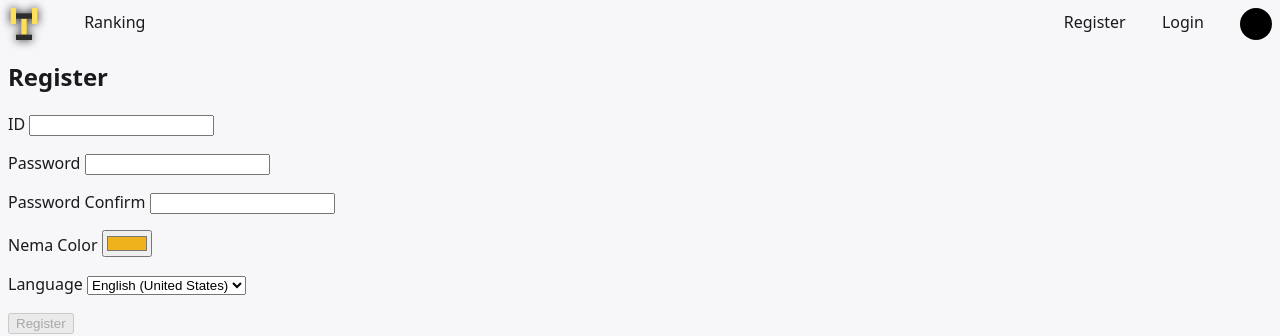
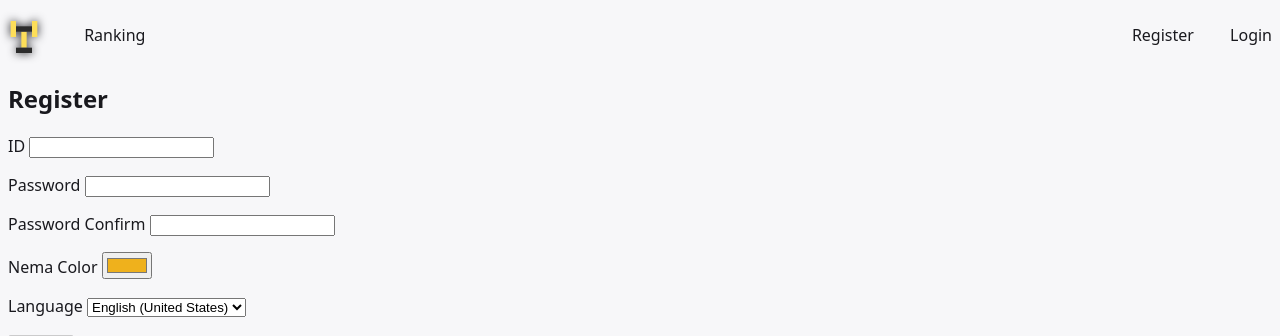
Before and after one commit to junhg0211/liskadia, a Flask app: page /register in a window 1280 px wide. Shown: the top 336 px of the page. Run offline with Flask 2, Linux system fonts and the light colour scheme; parts of the project's set-up code (start-up, migrations or seed data) failed here and were passed over; some web fonts are replaced.

Commit message:
내비게이션 로그인 안 하고 있을 때 프로필 제거

```diff
--- a/static/css/base.css
+++ b/static/css/base.css
@@ -52,7 +52,7 @@ a:hover {
 }
 
 nav ul {
-    display: inline;
+    display: inline-block;
 }
 
 nav li {
@@ -72,6 +72,10 @@ nav li {
     text-align: right;
 }
 
+.nav--right ul li:last-child {
+    margin: 0;
+}
+
 nav {
     margin-bottom: 1rem;
 }
--- a/templates/base.html
+++ b/templates/base.html
@@ -22,10 +22,8 @@
     <div class="width-limiter">
         <div class="nav--flex">
             <div class="nav--left">
-                <span class="nav--title">
                 <a href="/"><img src="{{ url_for('static', filename='image/logo.svg') }}" class="nav--logo-icon"
                          alt="{{ get_language('base.logo') }}"></a>
-                </span>
                 <ul>
                     {% if login_id %}
                         <li><a href="/new_game">{{ get_language('base.new_game') }}</a></li>
@@ -45,11 +43,13 @@
                         <li><a href="/login">{{ get_language('base.login') }}</a></li>
                     {% endif %}
                 </ul>
+                {% if login_id %}
                     <a href="/profile/{{ login_id }}">
                         <svg width="2rem" height="2rem" class="nav--nema-color-indicator">
                             <circle cx="1rem" cy="1rem" r="1rem" fill="#000000"></circle>
                         </svg>
                     </a>
+                {% endif %}
             </div>
         </div>
     </div>
```
Lines whose indentation alone changed are shown as unchanged.
